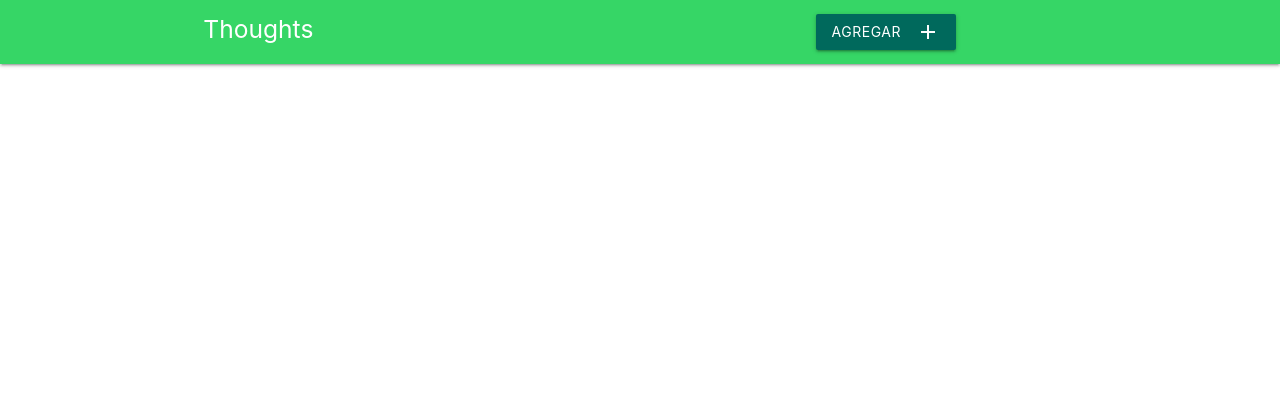
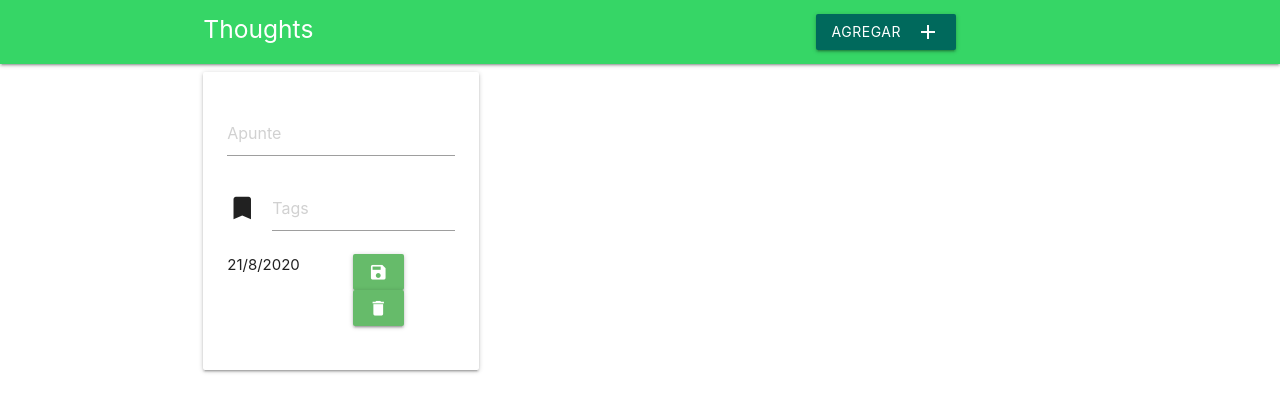
Before and after one commit to cnuila/Thougths-App, a React (Create React App) app: page / in a window 1280 px wide. Shown: the top 412 px of the page. Built offline with nearby package versions, Linux system fonts and the light colour scheme.

Commit message:
Mejorando Interfaz

```diff
--- a/src/App.js
+++ b/src/App.js
@@ -1,7 +1,35 @@
 import React from 'react';
+import Apunte from "./Components/Apunte"
 import "./Color.css"
 
-function App() {
+class App extends React.Component {
+  constructor(props) {
+    super(props)
+    this.state = {
+      apuntes: [],
+
+    }
+  }
+
+  addApunte() {
+    let { apuntes } = this.state;
+    let index = 1;
+    let nuevoApuntes = []
+    if (apuntes.length !== 0) {
+      index = apuntes.length + 1
+      nuevoApuntes = [
+        ...apuntes
+      ]
+    }
+
+    nuevoApuntes.push({ id: index })
+
+    this.setState({
+      apuntes: nuevoApuntes,
+    })
+  }
+
+  render() {
     return (
       <div className="App">
         <nav>
@@ -13,15 +41,23 @@ function App() {
                 </div>
                 <div className="col s4">
                   <ul>
-                                <a className="btn waves-effect waves-light teal darken-3" >Agregar <i className="material-icons right">add</i></a>
+                    <a href="#" className="btn waves-effect waves-light teal darken-3" onClick={() => this.addApunte()}>Agregar <i className="material-icons right">add</i></a>
                   </ul>
                 </div>
               </div>
             </div>
           </div>
         </nav>
+
+        <div className="container">
+          <div className="row">
+            <Apunte/>
+          </div>
+        </div>
+
       </div>
     );
   }
+}
 
 export default App;
--- a/src/Components/Agregar.js
+++ /dev/null
@@ -1,5 +0,0 @@
-import React from 'react'
-
-class Agregar extends React.Component{
-
-}
--- /dev/null
+++ b/src/Components/Apunte.js
@@ -0,0 +1,37 @@
+import React from 'react'
+
+class Apunte extends React.Component {
+    constructor(props) {
+        super(props)
+
+    }
+
+    render() {
+        return (
+            <div className="col s4">
+                <div class="card">
+                    <div class="card-content">
+                        <div className="input-field">
+                            <textarea id="textarea1" placeholder="Apunte" class="materialize-textarea"></textarea>
+                        </div>
+                        <div className="input-field">
+                            <i class="material-icons prefix">bookmark</i>
+                            <input id="icon_prefix" placeholder="Tags" type="text"></input>
+                        </div>
+                        <div className="row">
+                            <div className="col s4">21/8/2020</div>
+                            <div className="col s2"/>
+                            <div className="col s6">
+                                <a class="waves-effect waves-light btn green lighten-1"><i class="material-icons">save</i></a>
+                                <a class="waves-effect waves-light btn green lighten-1"><i class="material-icons">delete</i></a>
+                            </div>
+                        </div>
+                    </div>
+                </div>
+            </div>
+        );
+    }
+
+}
+
+export default Apunte;
```
Lines whose indentation alone changed are shown as unchanged.
